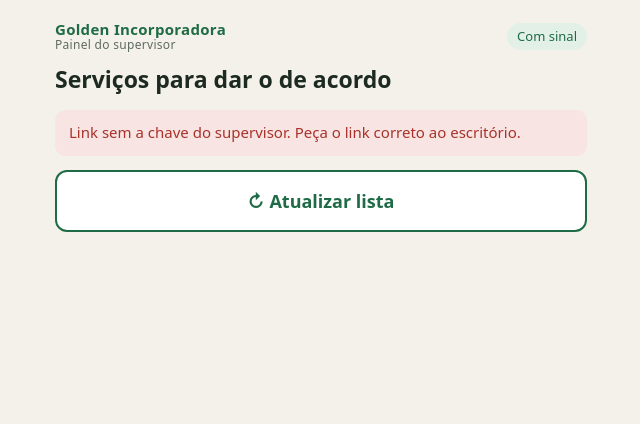
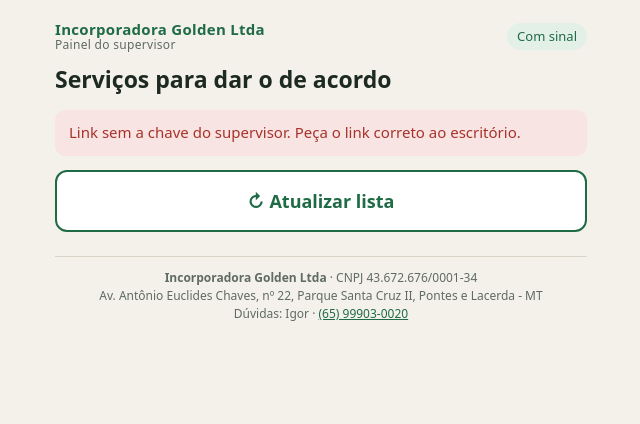
Before and after one commit to gaia360perfomacecombr-del/apontamentos, a plain HTML site: page aprovar.html in a window 1280 px wide. Shown: the whole page, without its empty margins (319-959 px from the left). Drawn offline with Linux system fonts and the light colour scheme.

Commit message:
Nome Incorporadora Golden Ltda e dados da empresa

```diff
--- a/aprovar.html
+++ b/aprovar.html
@@ -13,7 +13,7 @@
 <body>
 <main>
   <header class="topo">
-    <span class="marca"><span id="marca">Golden Incorporadora</span><span class="empresa" id="empresa">Painel do supervisor</span></span>
+    <span class="marca"><span id="marca">Incorporadora Golden Ltda</span><span class="empresa" id="empresa">Painel do supervisor</span></span>
     <span class="sinal" id="sinal">Com sinal</span>
   </header>
   <h1>Serviços para dar o de acordo</h1>
@@ -21,6 +21,11 @@
   <div id="aviso" class="aviso oculto"></div>
   <button class="botao sec" id="atualizar" type="button" style="margin-bottom:14px">↻ Atualizar lista</button>
   <div id="lista"></div>
+  <footer class="empresa-rodape" id="empresaRodape">
+    <b>Incorporadora Golden Ltda</b> · CNPJ 43.672.676/0001-34<br>
+    Av. Antônio Euclides Chaves, nº 22, Parque Santa Cruz II, Pontes e Lacerda - MT<br>
+    Dúvidas: Igor · <a href="https://wa.me/5565999030020">(65) 99903-0020</a>
+  </footer>
 </main>
 <script src="config.js"></script>
 <script src="aprovar.js"></script>
--- a/config.js
+++ b/config.js
@@ -2,7 +2,12 @@
 window.CONFIG = {
   ENVIO_URL: "https://hook.us2.make.com/fk53zwgf8dkgxmljc50chkp1w7k386zc",
   PAINEL_URL: "https://hook.us2.make.com/sxzzgfk1tepi45bc5s8wa2g9sxx3ga8n",
-  EMPRESA: "Golden Incorporadora",
+  EMPRESA: "Incorporadora Golden Ltda",
+  CNPJ: "43.672.676/0001-34",
+  ENDERECO: "Av. Antônio Euclides Chaves, nº 22, Parque Santa Cruz II, Pontes e Lacerda - MT",
+  CONTATO_NOME: "Igor",
+  CONTATO_FONE: "(65) 99903-0020",
+  CONTATO_WHATS: "5565999030020",
   SISTEMA: "Tarefas com a Nina",   // nome que o funcionário vê (Supervisor 2.0 fica só no material de venda)
   ASSISTENTE: "Nina",
   FOTO_LADO_MAX: 1280,     // px do maior lado da foto depois de reduzida
--- a/estilo.css
+++ b/estilo.css
@@ -64,3 +64,6 @@ header.topo .empresa{font-weight:400;font-size:12px;color:var(--suave)}
 .barra{height:10px;background:#e6ece8;border-radius:6px;overflow:hidden;margin-top:8px}
 .barra span{display:block;height:100%;width:0;background:var(--verde);transition:width .3s}
 .pill.azul{background:#e3ecf7;color:#1f4f8a}
+
+.empresa-rodape{font-size:12px;line-height:1.5;color:var(--suave);text-align:center;margin:24px 0 8px;padding-top:12px;border-top:1px solid var(--borda)}
+.empresa-rodape a{color:var(--verde)}
--- a/sw.js
+++ b/sw.js
@@ -1,5 +1,5 @@
 // Guarda o formulário no celular para abrir sem sinal.
-const VERSAO = "apontamentos-v11";
+const VERSAO = "apontamentos-v12";
 const ARQUIVOS = ["./", "index.html", "aprovar.html", "estilo.css", "config.js", "fila.js", "app.js", "aprovar.js", "manifest.json", "icone.svg", "icone-192.png", "icone-512.png", "nina.webp"];
 
 self.addEventListener("install", (e) => {
```
Also changed, not shown: index.html (+6 -1 lines), manifest.json, 1 other file.
